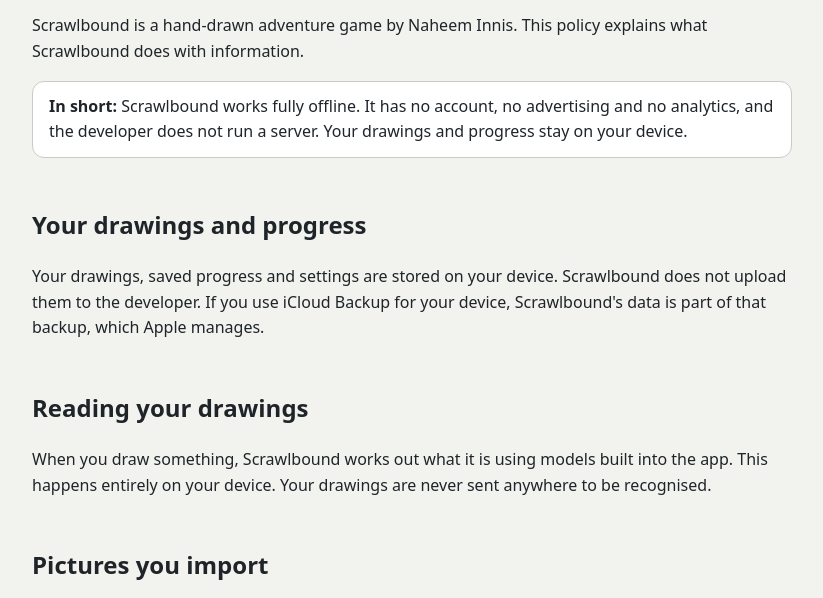
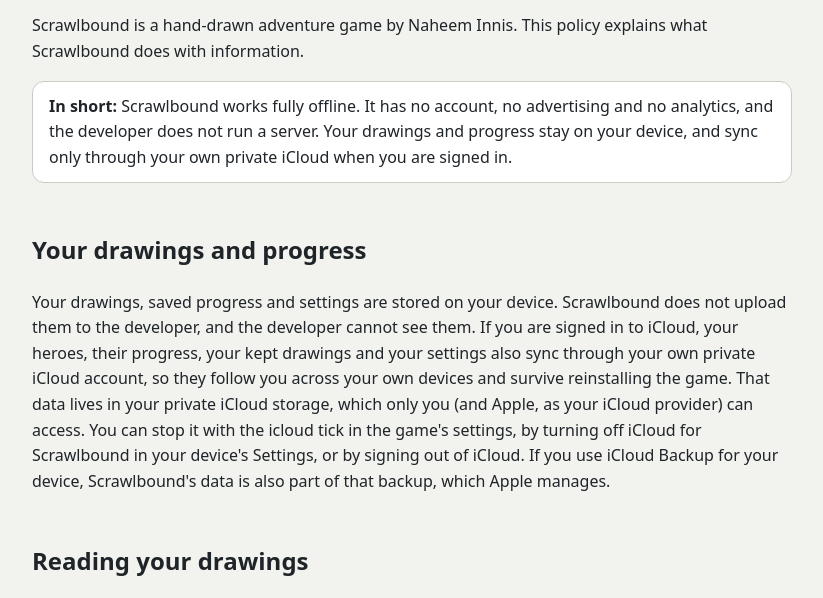
Before and after one commit to ninnis92-stack/scrawlbound-legal, a plain HTML site: page privacy.html in a window 1280 px wide. Shown: the part 136-734 px from the top of the page, without its empty margins (228-1051 px from the left). Drawn offline with Linux system fonts and the light colour scheme.

Commit message:
Privacy: iCloud sync of heroes (build 17)
Co-Authored-By: Claude Opus 5.5 <noreply@anthropic.com>

```diff
--- a/privacy.html
+++ b/privacy.html
@@ -17,10 +17,10 @@
 <p><strong>Effective date:</strong> November 19, 2026</p>
 <p>Scrawlbound is a hand-drawn adventure game by Naheem Innis. This policy explains what Scrawlbound does with information.</p>
 
-<p class="note"><strong>In short:</strong> Scrawlbound works fully offline. It has no account, no advertising and no analytics, and the developer does not run a server. Your drawings and progress stay on your device.</p>
+<p class="note"><strong>In short:</strong> Scrawlbound works fully offline. It has no account, no advertising and no analytics, and the developer does not run a server. Your drawings and progress stay on your device, and sync only through your own private iCloud when you are signed in.</p>
 
 <h2>Your drawings and progress</h2>
-<p>Your drawings, saved progress and settings are stored on your device. Scrawlbound does not upload them to the developer. If you use iCloud Backup for your device, Scrawlbound's data is part of that backup, which Apple manages.</p>
+<p>Your drawings, saved progress and settings are stored on your device. Scrawlbound does not upload them to the developer, and the developer cannot see them. If you are signed in to iCloud, your heroes, their progress, your kept drawings and your settings also sync through your own private iCloud account, so they follow you across your own devices and survive reinstalling the game. That data lives in your private iCloud storage, which only you (and Apple, as your iCloud provider) can access. You can stop it with the icloud tick in the game's settings, by turning off iCloud for Scrawlbound in your device's Settings, or by signing out of iCloud. If you use iCloud Backup for your device, Scrawlbound's data is also part of that backup, which Apple manages.</p>
 
 <h2>Reading your drawings</h2>
 <p>When you draw something, Scrawlbound works out what it is using models built into the app. This happens entirely on your device. Your drawings are never sent anywhere to be recognised.</p>
```
